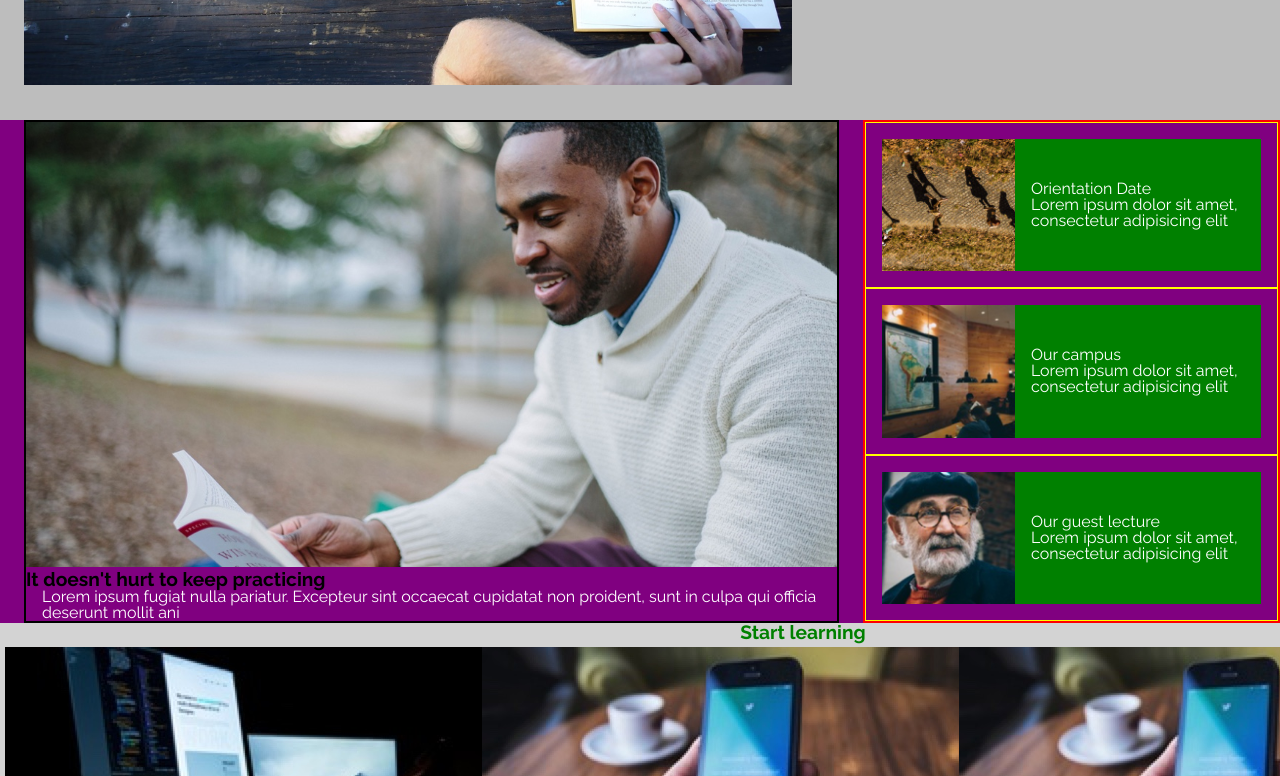
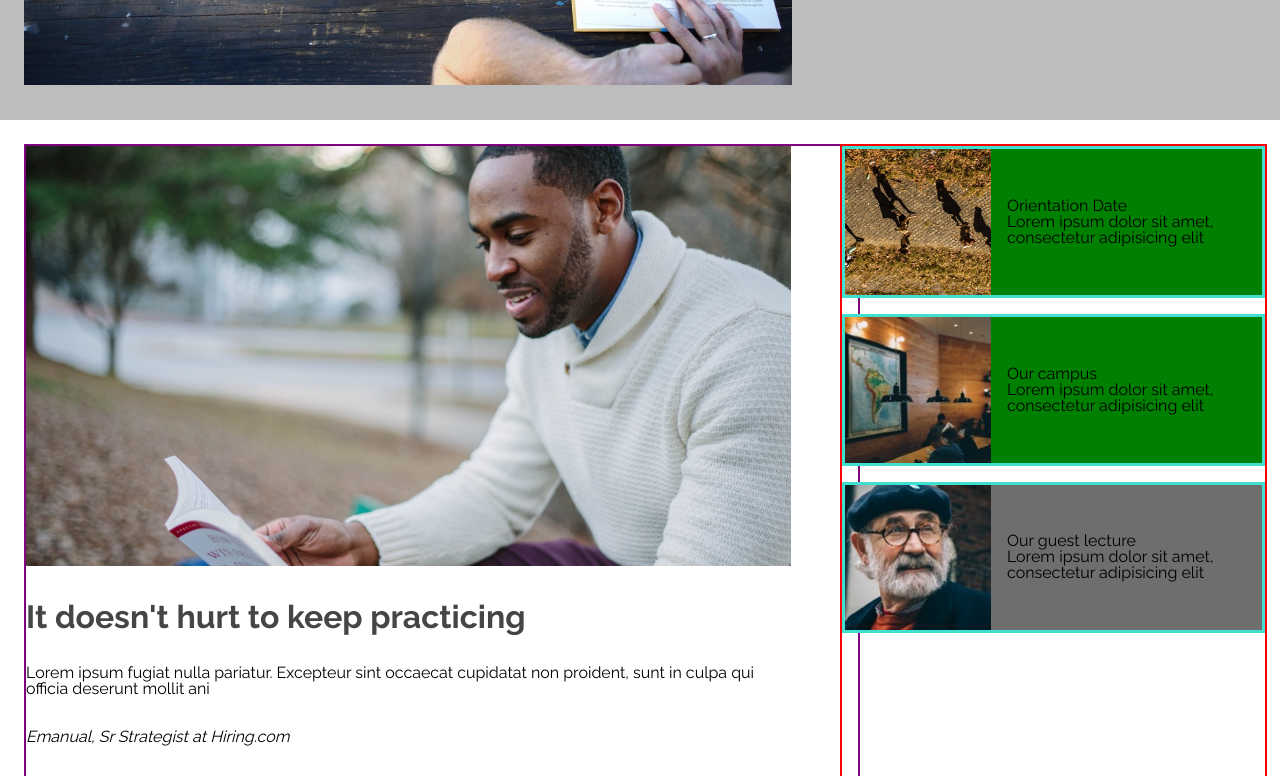
Before and after one commit to thomruns/colmar, a plain HTML site: page index.html in a window 1280 px wide. Shown: the part 580-1356 px from the top of the page. Drawn offline with Linux system fonts and the light colour scheme.

Commit message:
Info section tweeks, not complete.

```diff
--- a/index.html
+++ b/index.html
@@ -38,25 +38,26 @@
           <img src="resources/images/information-main.jpg" alt="Image of man reading a book">
           <h2>It doesn't hurt to keep practicing</h2>
           <p>Lorem ipsum fugiat nulla pariatur. Excepteur sint occaecat cupidatat non proident, sunt in culpa qui officia deserunt mollit ani</p>
+          <p><cite>Emanual, Sr Strategist at Hiring.com</cite></p>
         </div><!-- info-hero section ends here -->
         <div class="features"><!-- Features div begins here -->
           <div class="highlight mobile">
             <img src="resources/images/information-orientation.jpg" alt="photo">
-            <div class="info-content">
+            <div class="info-content info-first">
               <h3>Orientation Date</h3>
               <p>Lorem ipsum dolor sit amet, consectetur adipisicing elit</p>
             </div>
           </div>
           <div class="highlight mobile">
             <img src="resources/images/information-campus.jpg" alt="campus image">
-            <div class="info-content">
+            <div class="info-content info-second">
               <h3>Our campus</h3>
               <p>Lorem ipsum dolor sit amet, consectetur adipisicing elit</p>
             </div>
           </div>
           <div class="highlight mobile">
             <img src="resources/images/information-guest-lecture.jpg" alt="Oliver Sacks image">
-            <div class="info-content">
+            <div class="info-content info-third">
               <h3>Our guest lecture</h3>
               <p>Lorem ipsum dolor sit amet, consectetur adipisicing elit</p>
             </div>
--- a/resources/css/styles.css
+++ b/resources/css/styles.css
@@ -11,7 +11,7 @@ body {
 
 section {
   display: flex;
-  background-color: orange;
+  /*background-color: orange;*/
   /*margin-bottom: 10px;*/
 }
 
@@ -24,8 +24,7 @@ section {
 
 
 h2 {
-  color: #000000;
-  font-size: 1.2rem;
+  font-size: 2.5rem;
   font-weight: 700;
 }
 /*** Navigation styles *******/
@@ -142,8 +141,8 @@ nav .menu-bar ul{
 /* ** Information section styles ** */
 
 #information {
-    background-color: purple;
-    color: #fff;
+    /*background-color: purple;*/
+    color: #000;
     /*margin: 32px 0px 32px 0px;*/
     width: auto;
 }
@@ -152,44 +151,72 @@ nav .menu-bar ul{
   /*background-color: blue;*/
   margin-left: 24px;
   margin-right: 1.5rem;
-  border: 2px solid black;
+  margin-top: 24px;
+  border: 2px solid purple;
   width: 65%;
+  text-align: left;
+}
+
+#information .info-hero h2 {
+  font-size: 2rem;
+  font-weight: 700;
+  color: #454545;
+  margin: 2rem 0rem;
+}
+
+#information .info-hero p {
+  margin: 2rem 0rem;
+  padding: 0px;
+}
+
+#information .info-hero cite {
+  font-weight: 400;
+  font-style: italic;
 }
 
 #information .info-hero img {
-  width: 100%;
+  max-width: 92%;
   height: auto;
 }
 
 #information .features {
-  width: 423px;
+  max-width: 423px;
   height: auto;
   display: flex;
   flex-direction: column;
   border: 2px solid red;
+  margin-top: 24px;
+  margin-left: -2.75rem;
 }
 
 #information .features .highlight {
   display: flex;
-  border: 1px solid yellow;
-  padding: 16px;
+  border: 3px solid turquoise;
+  margin-bottom: 1rem;
+  /*padding: 16px;*/
   width: auto;
   max-height: 9.375rem;
 }
 #information .features .highlight img {
-  width: 35%;
-  height: auto;
+  max-width: 35%;
+  /*max-height: 150px;*/
 }
 
 #information .features .highlight .info-content {
   background-color: green;
+  width: auto;
   display: flex;
   flex-direction: column;
   justify-content: center;
 }
 
+#information .features .highlight .info-third{
+  background-color: #6e6e6e;
+}
+
 #information .features .highlight .info-content h3, p {
   padding-left: 16px;
+  max-width: 92%;
 }
 
 /****** Courses section styles ********/
```
